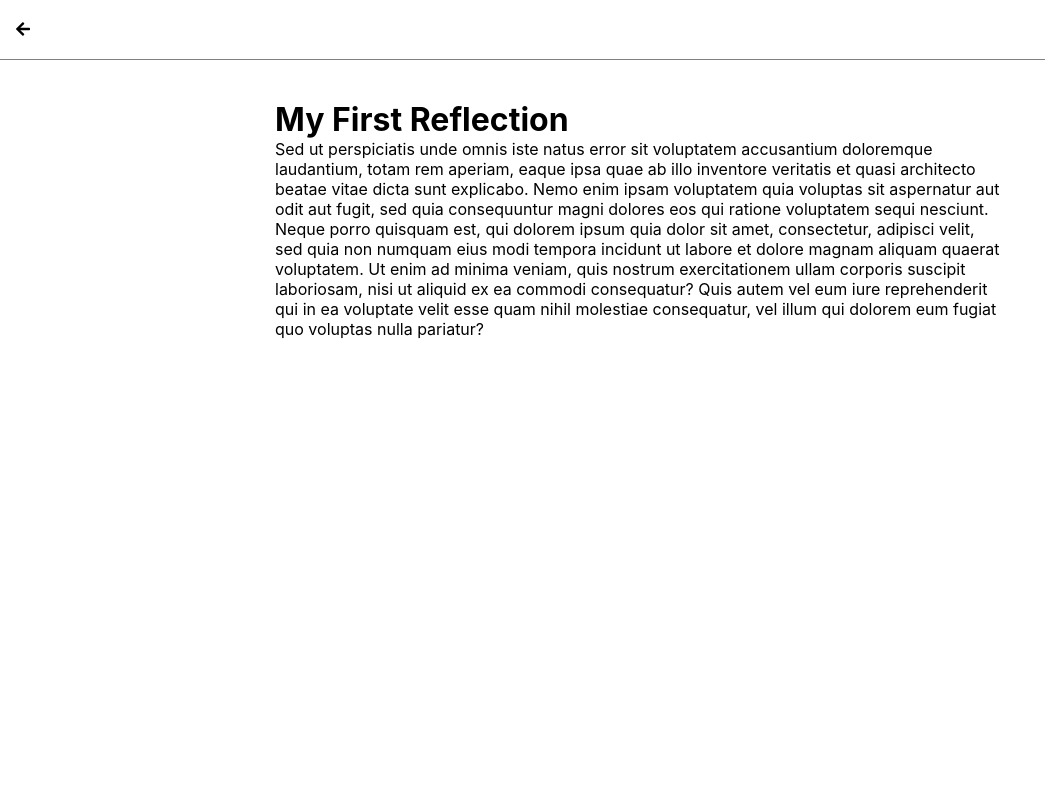
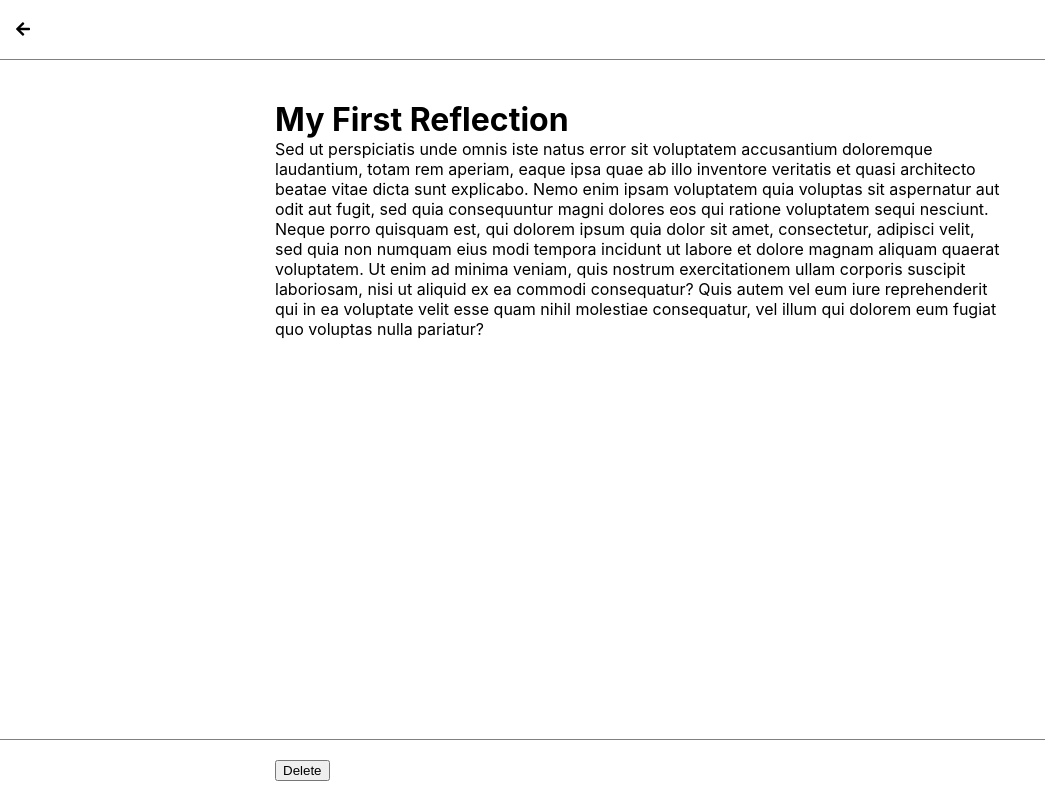
Before and after one commit to baf62495/mindjournal-client, a React (Create React App) app: page /reflections/1 in a window 1280 px wide. Shown: the whole page, without its empty margins (0-1045 px from the left). Built offline with nearby package versions, Linux system fonts and the light colour scheme.

Commit message:
added reflection list item page footer

```diff
--- a/src/App.css
+++ b/src/App.css
@@ -266,3 +266,21 @@ p {
 .mj-refl {
     padding: 25px 0 10px;
 }
+
+.refl-footer {
+    width: 100%;
+    border-top: 1px solid gray;
+    background: #fff;
+    position: fixed;
+    bottom: 0;
+    left: 0;
+    z-index: 99;
+}
+
+.refl-footer > .wrapper {
+    height: var(--appHeaderHeight);
+    display: flex;
+    flex-flow: row wrap;
+    align-items: center;
+    justify-content: space-between;
+}
--- a/src/components/ReflectionItemPage.js
+++ b/src/components/ReflectionItemPage.js
@@ -1,5 +1,6 @@
 import React from 'react';
 import ReflectionItemPageHeader from './ReflectionItemPageHeader';
+import ReflectionItemPageFooter from './ReflectionItemPageFooter';
 
 export default function ReflectionItemPage(props) {
     const reflection = props.reflections.find(r =>
@@ -18,6 +19,7 @@ export default function ReflectionItemPage(props) {
                     </div>
                 </div>
             </div>
+            <ReflectionItemPageFooter history={props.history} />
         </main>
         </>
     )
--- /dev/null
+++ b/src/components/ReflectionItemPageFooter.js
@@ -0,0 +1,13 @@
+import React from 'react';
+
+export default function ReflectionItemPageFooter(props) {
+    return (
+        <footer className='refl-footer'>
+            <div className='wrapper'>
+                <div className='footer-right'>
+                    <button title='delete'>Delete</button>
+                </div>
+            </div>
+        </footer>
+    )
+}
```
